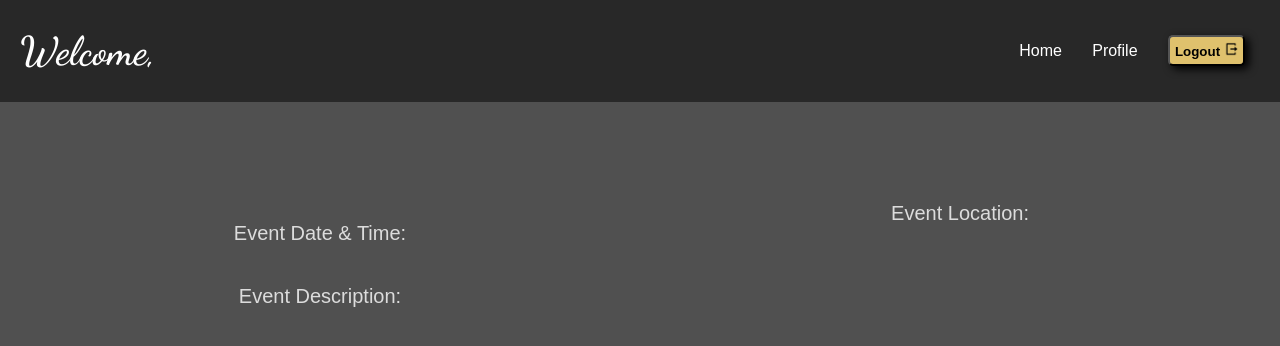
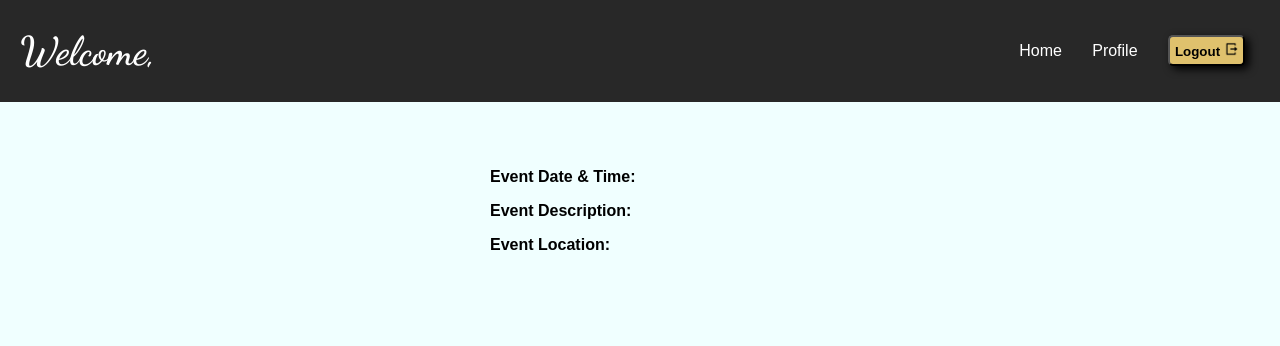
Before and after one commit to xvaldez0411/Prime-Event, a React (Create React App) app in the folder client/: page /events/1 in a window 1280 px wide. Shown: the top 346 px of the page. Built offline with nearby package versions, Linux system fonts and the light colour scheme; no server answers.

Commit message:
changed some css

```diff
--- a/client/src/App.css
+++ b/client/src/App.css
@@ -273,17 +273,9 @@ button:hover {
 
 .view-col {
   display: flex;
-  text-align: center;
-  margin-top: 100px;
-  font-size: 20px;
-}
-
-.view-left,
-.view-right {
-  display: flex;
-  flex-direction: column;
-  text-align: center;
-  flex: 1;
+  flex-direction: row;
+  align-items: center;
+  margin: auto;
 }
 
 .landingContainer {
--- a/client/src/components/ViewEvent.js
+++ b/client/src/components/ViewEvent.js
@@ -53,8 +53,8 @@ const ViewEvent = () => {
 
   return (
     <div className='background' style={{
-        backgroundColor:'rgb(80,80,80)',
-        color:'#DCDCDC'
+        backgroundColor:'#F0FFFF',
+        color:'black'
         }}>
         <div className='container'>
             <div className='top-bar'>
@@ -69,15 +69,17 @@ const ViewEvent = () => {
             </div>
             <h2 style={{
                 textAlign:'center',
+                marginBottom:'50px',
                 fontStyle:'italic'     //add extra styling here ..
                 }}>{event.title}</h2>
-            <div className='view-col'>
+            <div className='view-col' style={{width:'300px'}}>
                 <div className='view-left'>
-                    <p>Event Date & Time: {event.date?formatInTimeZone(event.date,'America/Chicago','yyyy-MM-dd HH:mm'):null}</p>
-                    <p>Event Description:{event.description}</p>
-                </div>
-                <div className='view-right'>
-                    <span>Event Location: {event.location}</span>
+                    <p style={{fontWeight:'bold'}}>Event Date & Time:</p>
+                    <p>{event.date?formatInTimeZone(event.date,'America/Chicago','MM-dd-yyyy HH:mm'):null}</p>
+                    <p style={{fontWeight:'bold'}}>Event Description:</p>
+                    <p style={{wordWrap:'break-word'}}>{event.description}</p>
+                    <p style={{fontWeight:'bold'}}>Event Location:</p>
+                    <p>{event.location}</p>
                 </div>
             </div>
         </div>
```
